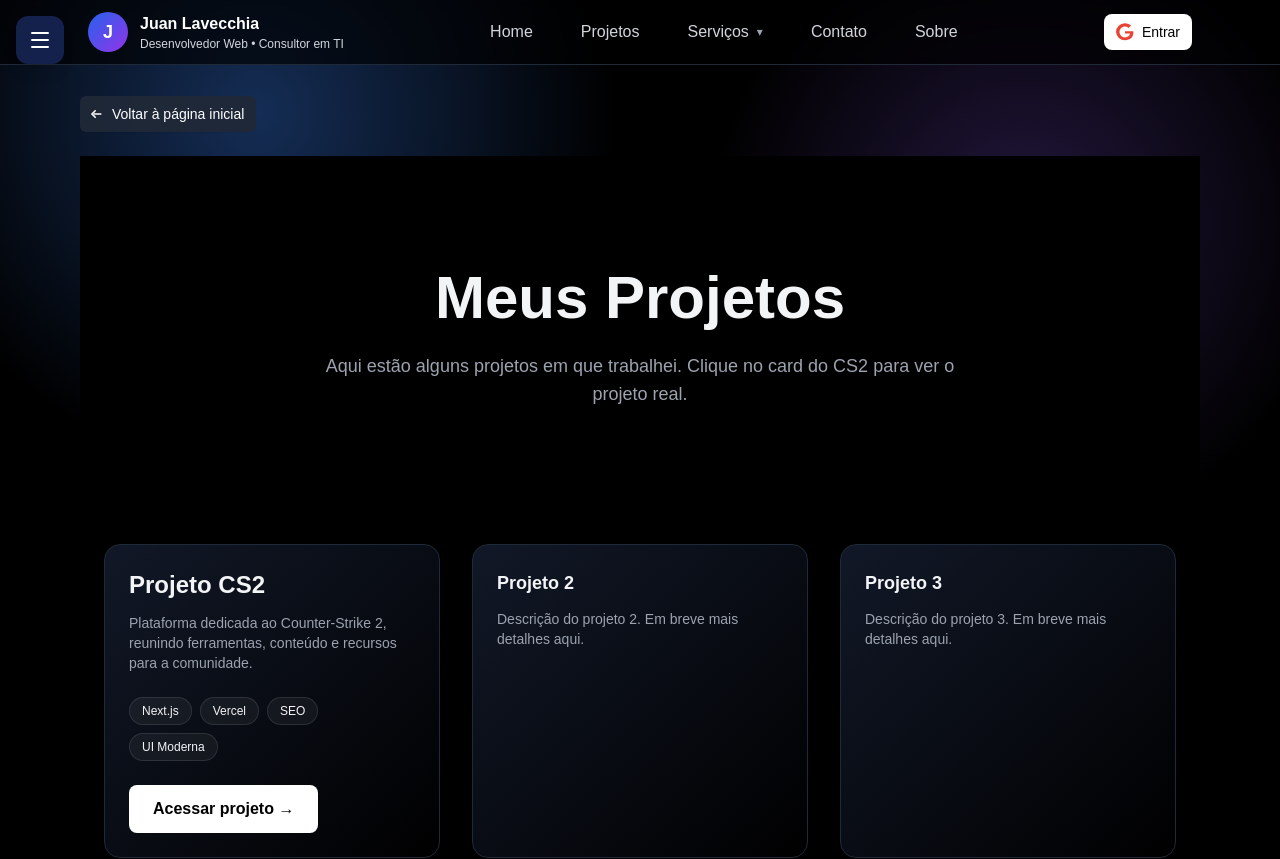
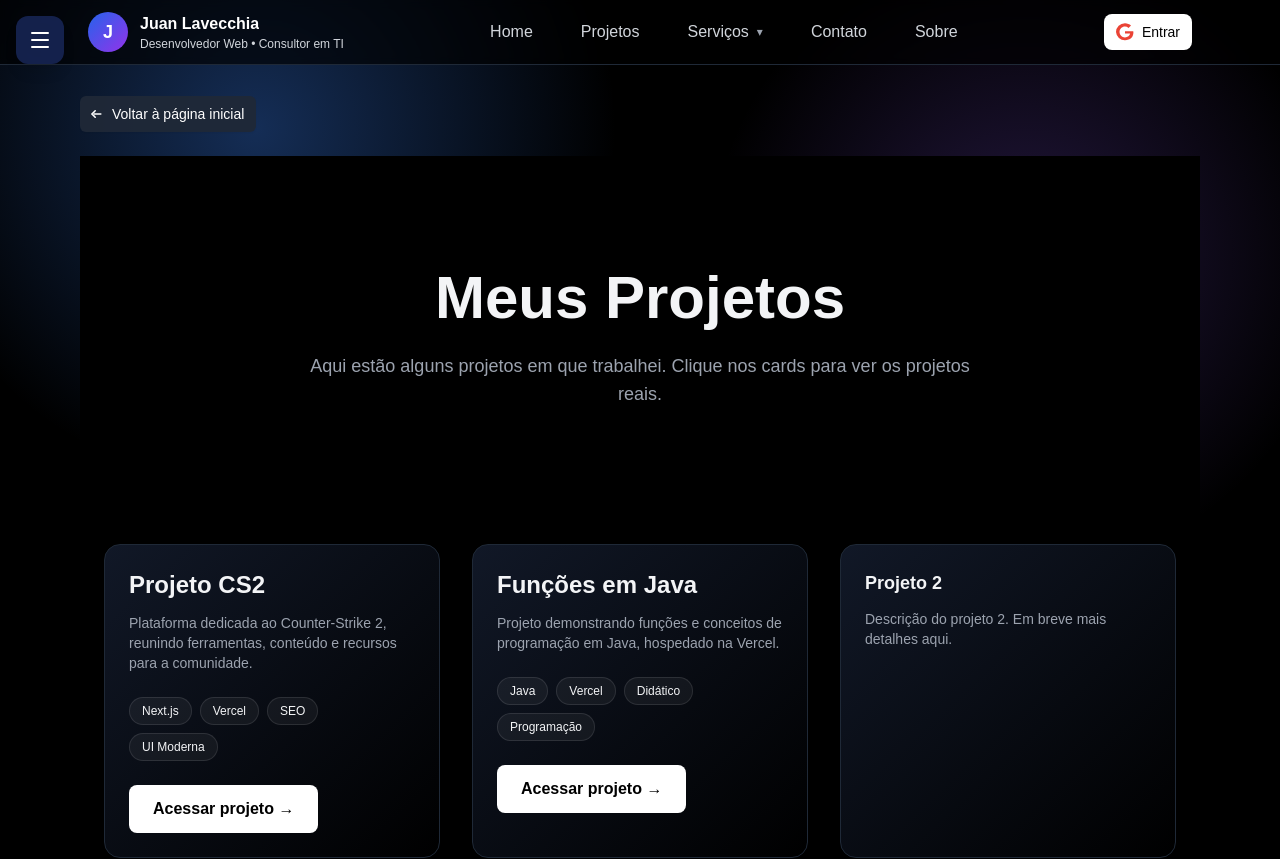
Before and after one commit to Smxke28/Protif-lio, a Next.js app: page /projetos in a window 1280 px wide. Shown: the top 859 px of the page. Built offline with nearby package versions, Linux system fonts and the light colour scheme; no server answers.

Commit message:
Adiciona novo projeto Funções Java na página de projetos

```diff
--- a/app/projetos/page.tsx
+++ b/app/projetos/page.tsx
@@ -15,7 +15,7 @@ export default function ProjetosPage() {
         </h1>
 
         <p className="text-gray-400 max-w-2xl mx-auto mb-10 text-lg">
-          Aqui estão alguns projetos em que trabalhei. Clique no card do CS2 para ver o projeto real.
+          Aqui estão alguns projetos em que trabalhei. Clique nos cards para ver os projetos reais.
         </p>
       </header>
 
@@ -44,6 +44,34 @@ export default function ProjetosPage() {
                 <span className="tag">Vercel</span>
                 <span className="tag">SEO</span>
                 <span className="tag">UI Moderna</span>
+              </div>
+
+              <span className="inline-block px-6 py-3 rounded-lg bg-white text-black font-semibold">
+                Acessar projeto →
+              </span>
+            </a>
+
+            {/* 🔥 PROJETO REAL - Funções Java */}
+            <a
+              href="https://funcoes-java-pg5ixris4-smxke28s-projects.vercel.app/"
+              target="_blank"
+              rel="noopener noreferrer"
+              className={`${cardBase} md:col-span-1`}
+            >
+              <h3 className="text-2xl font-semibold mb-3">
+                Funções em Java
+              </h3>
+
+              <p className="text-gray-400 text-sm mb-6">
+                Projeto demonstrando funções e conceitos de programação em Java,
+                hospedado na Vercel.
+              </p>
+
+              <div className="flex flex-wrap gap-2 mb-6">
+                <span className="tag">Java</span>
+                <span className="tag">Vercel</span>
+                <span className="tag">Didático</span>
+                <span className="tag">Programação</span>
               </div>
 
               <span className="inline-block px-6 py-3 rounded-lg bg-white text-black font-semibold">
```
